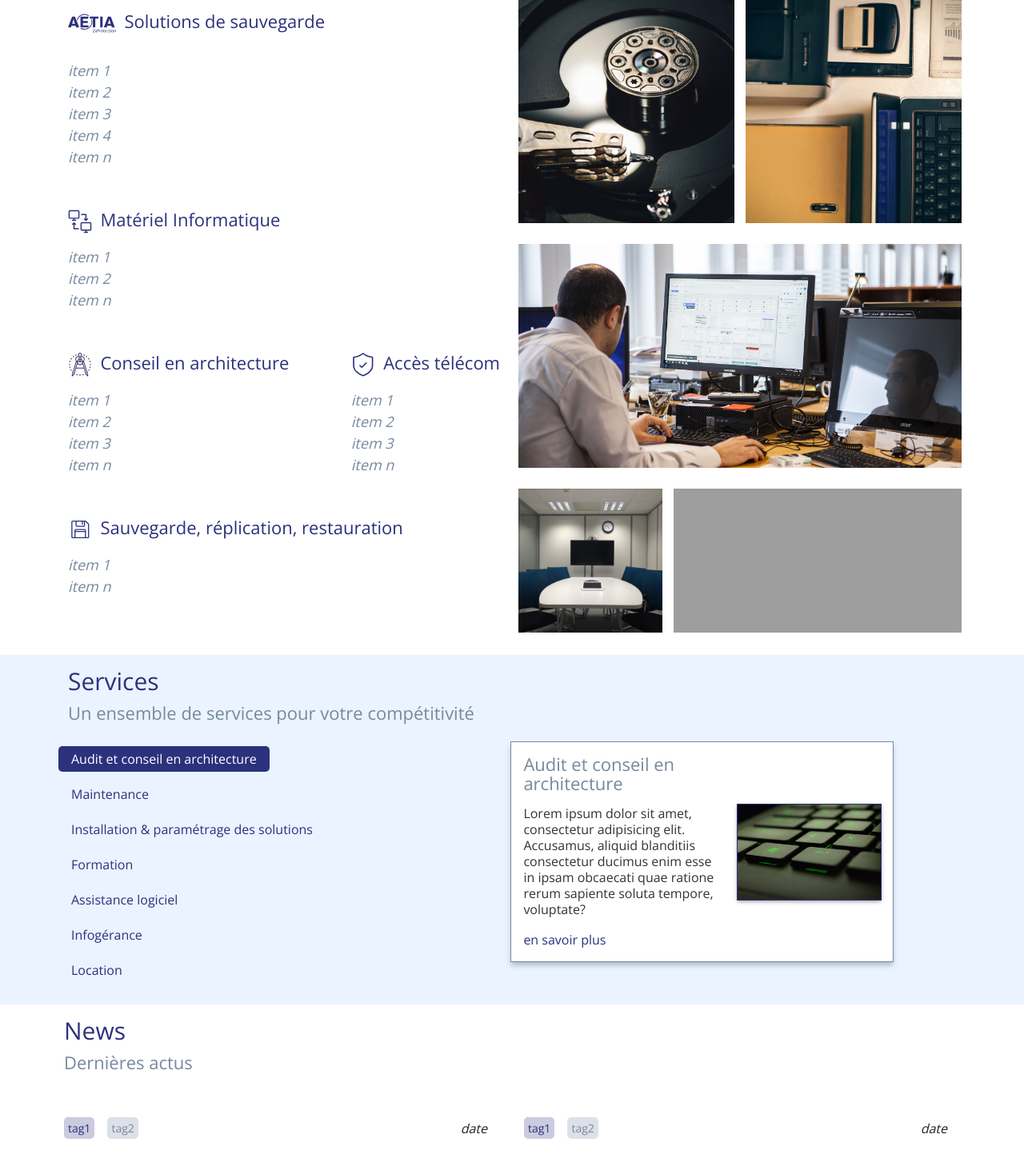
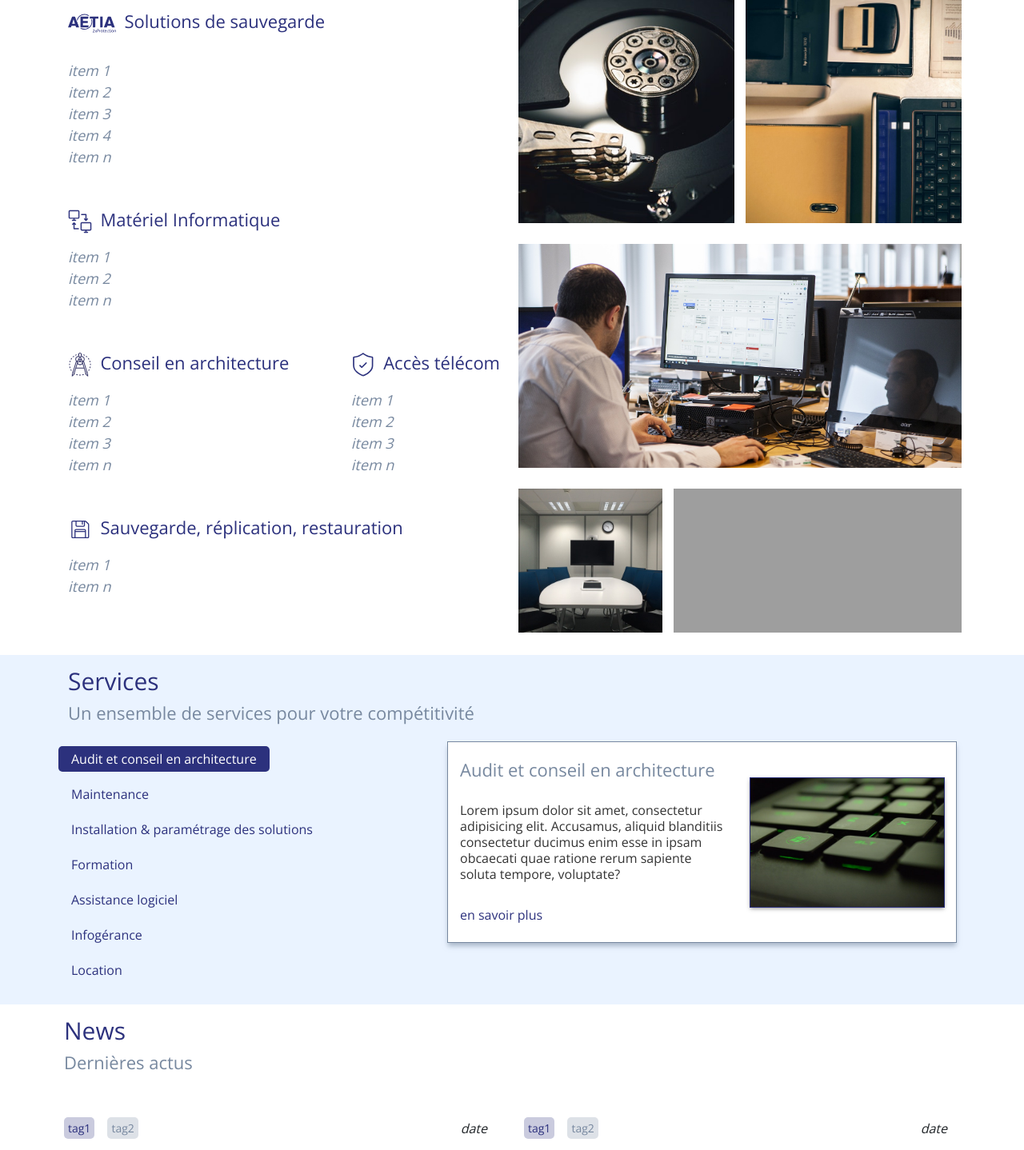
Before and after one commit to Mil00Z/aetia-info, a PHP site: page / in a window 1280 px wide. Shown: the part 1298-2736 px from the top of the page at 80% size. Run offline with PHP 8.4, Linux system fonts and the light colour scheme; style sheets or scripts are compiled from the project's sources; some libraries are stand-ins or nearby versions; grey boxes are pictures that could not be loaded.

Commit message:
modif homepage + styles

```diff
--- a/assets/sass/homepage.scss
+++ b/assets/sass/homepage.scss
@@ -555,11 +555,11 @@
   //position du tab-pane quand actif
   .front-slide.active{
     display:flex;
-    justify-content: center;
+    justify-content: flex-end;
   }
 
   .services-slider--content{
-    width:75%;
+    width:100%;
     min-height:250px;
     padding:15px;
     display:flex;
```
Also changed, not shown: assets/sass/contact.scss (+4 -3 lines).
